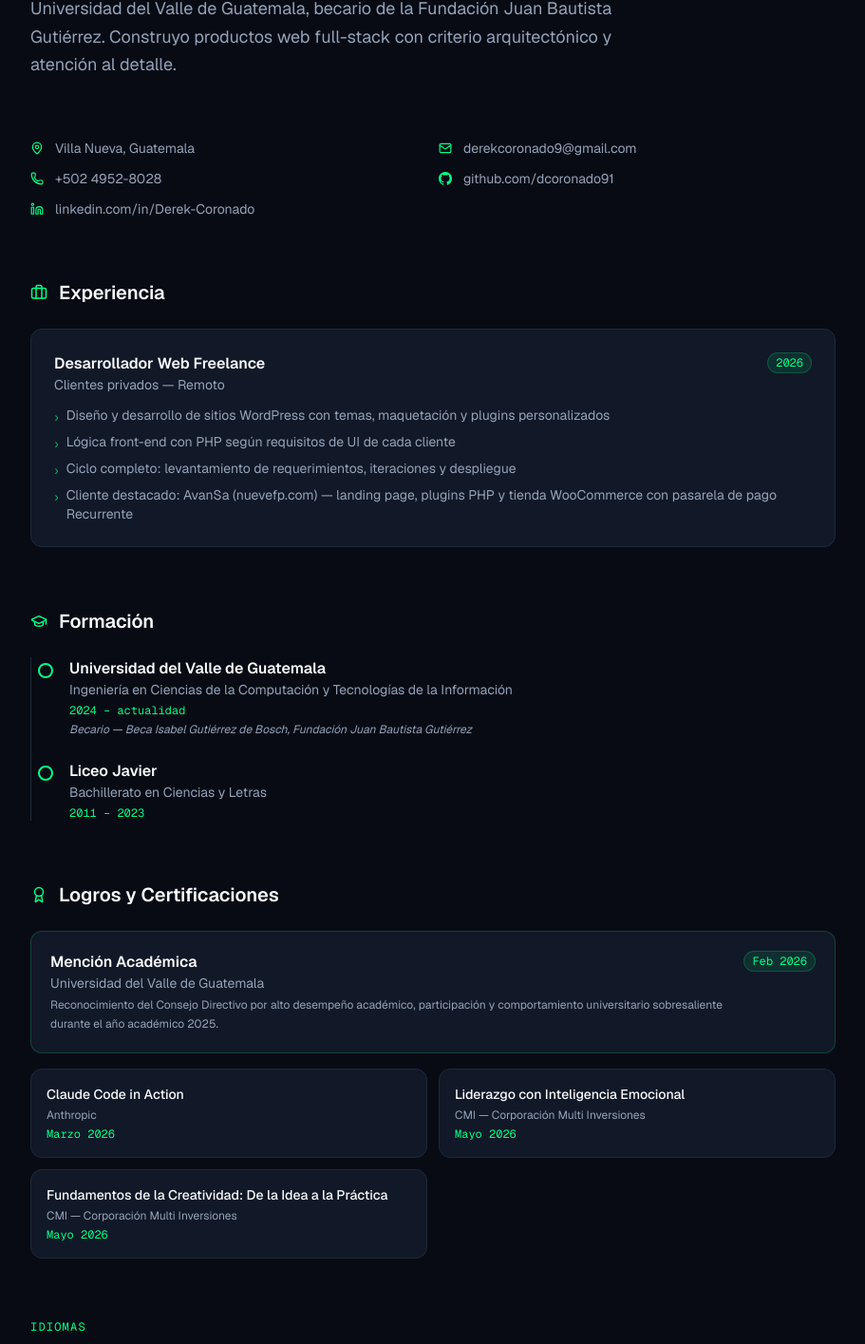
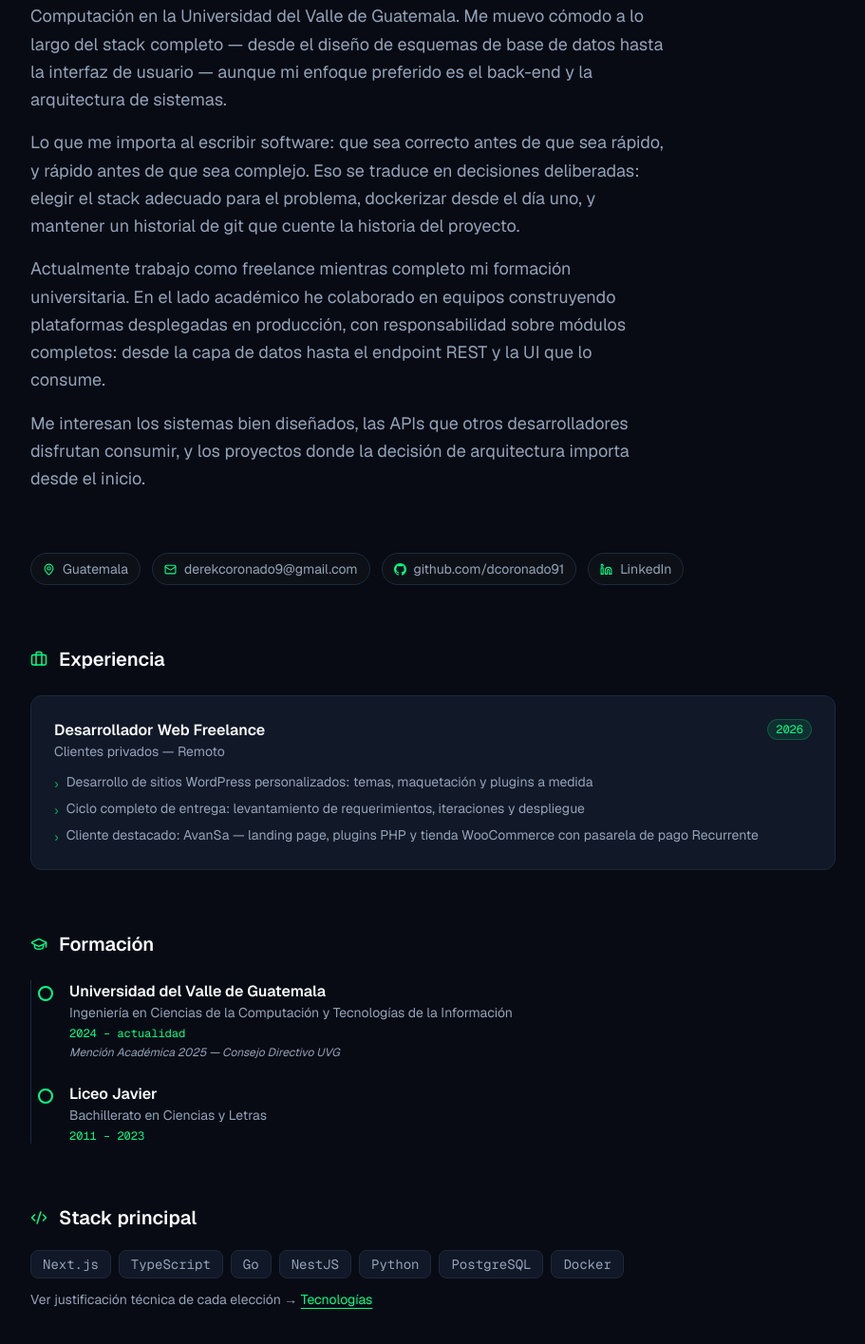
Before and after one commit to dcoronado91/job-simulator-portfolio, a Next.js app: page /sobre-mi in a window 1280 px wide. Shown: the part 219-1634 px from the top of the page at 95% size, without its empty margins (184-1095 px from the left). Built offline with nearby package versions, Linux system fonts and the light colour scheme.

Commit message:
fix: update LinkedIn URL, change information

```diff
--- a/src/app/contacto/page.tsx
+++ b/src/app/contacto/page.tsx
@@ -1,6 +1,6 @@
 import type { Metadata } from "next"
 import Link from "next/link"
-import { Mail, Phone, MapPin } from "lucide-react"
+import { Mail, MapPin } from "lucide-react"
 import { GithubIcon, LinkedinIcon } from "@/components/icons"
 
 export const metadata: Metadata = {
@@ -8,12 +8,13 @@ export const metadata: Metadata = {
   description: "Contacta a Derek Coronado para proyectos, oportunidades o colaboraciones.",
 }
 
+const LINKEDIN = "https://www.linkedin.com/in/derek-friedhelm-coronado-chilin-12bbb3388/"
+
 const contacts = [
-  { Icon: Mail,        label: "Email",    value: "derekcoronado9@gmail.com",       href: "mailto:derekcoronado9@gmail.com" },
-  { Icon: Phone,       label: "Teléfono", value: "+502 4952-8028",                 href: "tel:+50249528028" },
-  { Icon: GithubIcon,  label: "GitHub",   value: "github.com/dcoronado91",         href: "https://github.com/dcoronado91" },
-  { Icon: LinkedinIcon,label: "LinkedIn", value: "linkedin.com/in/Derek-Coronado", href: "https://linkedin.com/in/Derek-Coronado" },
-  { Icon: MapPin,      label: "Ubicación",value: "Villa Nueva, Guatemala",          href: null },
+  { Icon: Mail,         label: "Email",     value: "derekcoronado9@gmail.com",   href: "mailto:derekcoronado9@gmail.com" },
+  { Icon: GithubIcon,   label: "GitHub",    value: "github.com/dcoronado91",     href: "https://github.com/dcoronado91" },
+  { Icon: LinkedinIcon, label: "LinkedIn",  value: "Derek Coronado",             href: LINKEDIN },
+  { Icon: MapPin,       label: "Ubicación", value: "Guatemala",                  href: null },
 ]
 
 export default function ContactoPage() {
@@ -25,7 +26,7 @@ export default function ContactoPage() {
         <h1 className="text-4xl font-bold text-text mb-4">Hablemos</h1>
         <p className="text-muted text-lg leading-relaxed">
           ¿Un proyecto, una oportunidad o simplemente quieres conocer más de mi trabajo?
-          Escríbeme directamente — respondo rápido.
+          Escríbeme — respondo rápido.
         </p>
       </div>
 
--- a/src/app/sobre-mi/page.tsx
+++ b/src/app/sobre-mi/page.tsx
@@ -1,12 +1,14 @@
 import type { Metadata } from "next"
 import Link from "next/link"
-import { GraduationCap, Award, Briefcase, MapPin, Mail, Phone } from "lucide-react"
+import { GraduationCap, Briefcase, MapPin, Mail, Code2 } from "lucide-react"
 import { GithubIcon, LinkedinIcon } from "@/components/icons"
 
 export const metadata: Metadata = {
   title: "Sobre mí — Derek Coronado",
-  description: "Formación, experiencia y certificaciones de Derek Coronado.",
+  description: "Desarrollador full-stack, estudiante de CS en la UVG, Guatemala.",
 }
+
+const LINKEDIN = "https://www.linkedin.com/in/derek-friedhelm-coronado-chilin-12bbb3388/"
 
 export default function SobreMiPage() {
   return (
@@ -15,25 +17,44 @@ export default function SobreMiPage() {
       {/* Header */}
       <div className="animate-fade-up delay-0">
         <p className="text-green font-mono text-sm mb-3">/ sobre-mi</p>
-        <h1 className="text-4xl font-bold text-text mb-4">Derek Friedhelm Coronado Chilin</h1>
-        <p className="text-muted text-lg leading-relaxed max-w-2xl">
-          Estudiante de tercer año de Ingeniería en Ciencias de la Computación en la Universidad del
-          Valle de Guatemala, becario de la Fundación Juan Bautista Gutiérrez. Construyo productos
-          web full-stack con criterio arquitectónico y atención al detalle.
-        </p>
+        <h1 className="text-4xl font-bold text-text mb-6">Derek Coronado</h1>
+
+        <div className="space-y-4 text-muted text-lg leading-relaxed max-w-2xl">
+          <p>
+            Soy desarrollador de software y estudiante de Ingeniería en Ciencias de la Computación
+            en la Universidad del Valle de Guatemala. Me muevo cómodo a lo largo del stack completo
+            — desde el diseño de esquemas de base de datos hasta la interfaz de usuario — aunque
+            mi enfoque preferido es el back-end y la arquitectura de sistemas.
+          </p>
+          <p>
+            Lo que me importa al escribir software: que sea correcto antes de que sea rápido, y
+            rápido antes de que sea complejo. Eso se traduce en decisiones deliberadas: elegir el
+            stack adecuado para el problema, dockerizar desde el día uno, y mantener un historial
+            de git que cuente la historia del proyecto.
+          </p>
+          <p>
+            Actualmente trabajo como freelance mientras completo mi formación universitaria. En el
+            lado académico he colaborado en equipos construyendo plataformas desplegadas en
+            producción, con responsabilidad sobre módulos completos: desde la capa de datos hasta
+            el endpoint REST y la UI que lo consume.
+          </p>
+          <p>
+            Me interesan los sistemas bien diseñados, las APIs que otros desarrolladores disfrutan
+            consumir, y los proyectos donde la decisión de arquitectura importa desde el inicio.
+          </p>
+        </div>
       </div>
 
-      {/* Contact info */}
-      <div className="animate-fade-up delay-100 grid sm:grid-cols-2 gap-3">
+      {/* Contact chips */}
+      <div className="animate-fade-up delay-100 flex flex-wrap gap-3">
         {[
-          { Icon: MapPin,      text: "Villa Nueva, Guatemala",              href: null },
-          { Icon: Mail,        text: "derekcoronado9@gmail.com",            href: "mailto:derekcoronado9@gmail.com" },
-          { Icon: Phone,       text: "+502 4952-8028",                      href: "tel:+50249528028" },
-          { Icon: GithubIcon,  text: "github.com/dcoronado91",              href: "https://github.com/dcoronado91" },
-          { Icon: LinkedinIcon,text: "linkedin.com/in/Derek-Coronado",      href: "https://linkedin.com/in/Derek-Coronado" },
+          { Icon: MapPin,       text: "Guatemala",                 href: null },
+          { Icon: Mail,         text: "derekcoronado9@gmail.com",  href: "mailto:derekcoronado9@gmail.com" },
+          { Icon: GithubIcon,   text: "github.com/dcoronado91",    href: "https://github.com/dcoronado91" },
+          { Icon: LinkedinIcon, text: "LinkedIn",                   href: LINKEDIN },
         ].map(({ Icon, text, href }) => (
-          <div key={text} className="flex items-center gap-3 text-sm text-muted">
-            <Icon size={14} className="text-green shrink-0" />
+          <div key={text} className="flex items-center gap-2 px-3 py-1.5 rounded-full border border-border bg-surface text-sm text-muted hover:border-green/30 transition-colors">
+            <Icon size={13} className="text-green shrink-0" />
             {href ? (
               <Link href={href} target={href.startsWith("http") ? "_blank" : undefined} rel={href.startsWith("http") ? "noopener noreferrer" : undefined} className="hover:text-green transition-colors">
                 {text}
@@ -61,10 +82,9 @@ export default function SobreMiPage() {
           </div>
           <ul className="space-y-1.5">
             {[
-              "Diseño y desarrollo de sitios WordPress con temas, maquetación y plugins personalizados",
-              "Lógica front-end con PHP según requisitos de UI de cada cliente",
-              "Ciclo completo: levantamiento de requerimientos, iteraciones y despliegue",
-              "Cliente destacado: AvanSa (nuevefp.com) — landing page, plugins PHP y tienda WooCommerce con pasarela de pago Recurrente",
+              "Desarrollo de sitios WordPress personalizados: temas, maquetación y plugins a medida",
+              "Ciclo completo de entrega: levantamiento de requerimientos, iteraciones y despliegue",
+              "Cliente destacado: AvanSa — landing page, plugins PHP y tienda WooCommerce con pasarela de pago Recurrente",
             ].map((b, i) => (
               <li key={i} className="text-sm text-muted flex items-start gap-2">
                 <span className="text-green/60 mt-0.5 shrink-0">›</span>{b}
@@ -86,7 +106,7 @@ export default function SobreMiPage() {
               institution: "Universidad del Valle de Guatemala",
               degree: "Ingeniería en Ciencias de la Computación y Tecnologías de la Información",
               period: "2024 – actualidad",
-              note: "Becario — Beca Isabel Gutiérrez de Bosch, Fundación Juan Bautista Gutiérrez",
+              note: "Mención Académica 2025 — Consejo Directivo UVG",
             },
             {
               institution: "Liceo Javier",
@@ -106,38 +126,25 @@ export default function SobreMiPage() {
         </div>
       </div>
 
-      {/* Awards & Certs */}
-      <div className="animate-fade-up delay-400 space-y-4">
-        <div className="flex items-center gap-3 mb-6">
-          <Award size={18} className="text-green" />
-          <h2 className="text-xl font-semibold text-text">Logros y Certificaciones</h2>
+      {/* Stack snapshot */}
+      <div className="animate-fade-up delay-400">
+        <div className="flex items-center gap-3 mb-5">
+          <Code2 size={18} className="text-green" />
+          <h2 className="text-xl font-semibold text-text">Stack principal</h2>
         </div>
-        <div className="bg-card border border-green/20 rounded-xl p-5 mb-4">
-          <div className="flex items-start justify-between gap-4">
-            <div>
-              <h3 className="font-semibold text-text">Mención Académica</h3>
-              <p className="text-muted text-sm">Universidad del Valle de Guatemala</p>
-              <p className="text-muted text-xs mt-1 leading-relaxed">
-                Reconocimiento del Consejo Directivo por alto desempeño académico, participación y
-                comportamiento universitario sobresaliente durante el año académico 2025.
-              </p>
-            </div>
-            <span className="text-xs font-mono text-green bg-green/10 border border-green/20 px-2 py-0.5 rounded-full shrink-0">Feb 2026</span>
-          </div>
-        </div>
-        <div className="grid sm:grid-cols-2 gap-3">
-          {[
-            { name: "Claude Code in Action", issuer: "Anthropic", date: "Marzo 2026" },
-            { name: "Liderazgo con Inteligencia Emocional", issuer: "CMI — Corporación Multi Inversiones", date: "Mayo 2026" },
-            { name: "Fundamentos de la Creatividad: De la Idea a la Práctica", issuer: "CMI — Corporación Multi Inversiones", date: "Mayo 2026" },
-          ].map((c) => (
-            <div key={c.name} className="bg-card border border-border rounded-xl p-4">
-              <p className="text-sm font-medium text-text mb-1">{c.name}</p>
-              <p className="text-xs text-muted">{c.issuer}</p>
-              <p className="text-xs text-green font-mono mt-1">{c.date}</p>
-            </div>
+        <div className="flex flex-wrap gap-2">
+          {["Next.js", "TypeScript", "Go", "NestJS", "Python", "PostgreSQL", "Docker"].map((t) => (
+            <span key={t} className="font-mono text-sm text-muted border border-border bg-card px-3 py-1 rounded-lg hover:border-green/30 hover:text-green transition-colors">
+              {t}
+            </span>
           ))}
         </div>
+        <p className="text-muted text-sm mt-3">
+          Ver justificación técnica de cada elección →{" "}
+          <Link href="/tecnologias" className="text-green hover:text-green/80 underline underline-offset-4 transition-colors">
+            Tecnologías
+          </Link>
+        </p>
       </div>
 
       {/* Languages */}
--- a/src/components/Footer.tsx
+++ b/src/components/Footer.tsx
@@ -1,6 +1,8 @@
 import Link from "next/link"
 import { Mail } from "lucide-react"
 import { GithubIcon, LinkedinIcon } from "@/components/icons"
+
+const LINKEDIN = "https://www.linkedin.com/in/derek-friedhelm-coronado-chilin-12bbb3388/"
 
 export default function Footer() {
   return (
@@ -15,7 +17,7 @@ export default function Footer() {
           <Link href="https://github.com/dcoronado91" target="_blank" rel="noopener noreferrer" className="text-muted hover:text-green transition-colors" aria-label="GitHub">
             <GithubIcon size={18} />
           </Link>
-          <Link href="https://linkedin.com/in/Derek-Coronado" target="_blank" rel="noopener noreferrer" className="text-muted hover:text-green transition-colors" aria-label="LinkedIn">
+          <Link href={LINKEDIN} target="_blank" rel="noopener noreferrer" className="text-muted hover:text-green transition-colors" aria-label="LinkedIn">
             <LinkedinIcon size={18} />
           </Link>
           <Link href="mailto:derekcoronado9@gmail.com" className="text-muted hover:text-green transition-colors" aria-label="Email">
```
